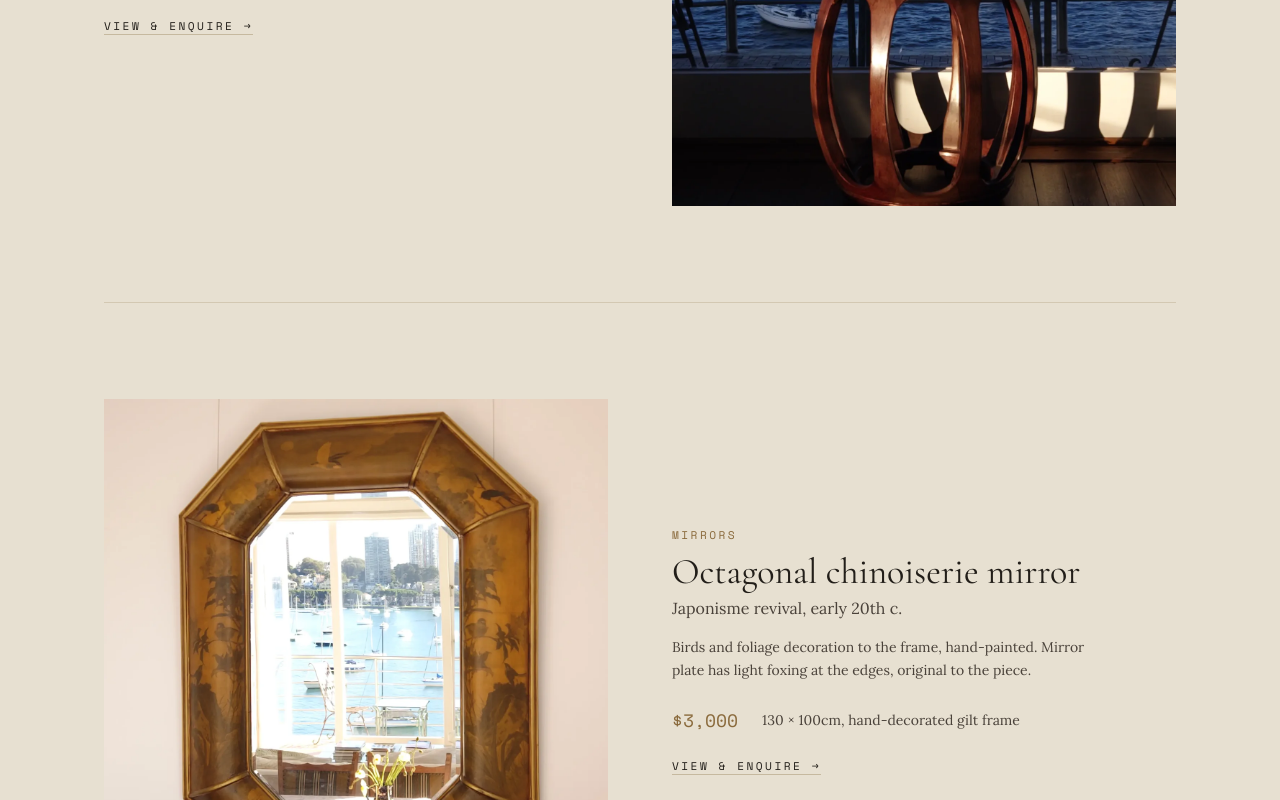
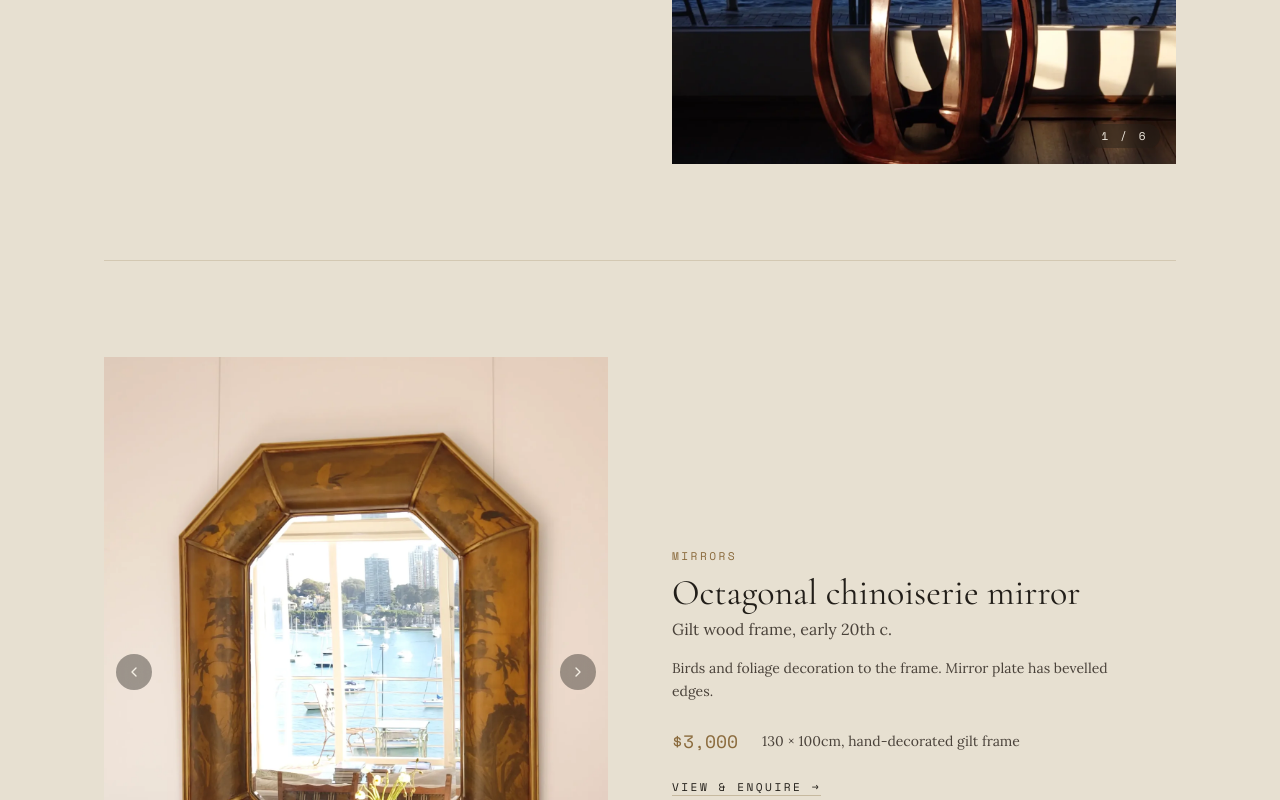
Before and after one commit to miacollis35-rgb/musetta-site, a Next.js app: page /collection in a window 1280 px wide. Shown: the part 1840-2640 px from the top of the page. Built offline with nearby package versions, Linux system fonts and the light colour scheme.

Commit message:
Update collection details, sort sold items last, fix image sizing, add listing gallery arrows

```diff
--- a/src/app/collection/page.tsx
+++ b/src/app/collection/page.tsx
@@ -7,20 +7,21 @@ import { categories, pieces, type Piece } from "@/data/pieces";
 
 const filterOptions = [...categories, "Sold"];
 
-// A small, deterministic rhythm of aspect ratios so the page doesn't
-// read as a uniform grid — each entry gets a slightly different crop,
-// the way a magazine spread varies image sizes without losing order.
-const ratios = ["aspect-[3/4]", "aspect-[4/5]", "aspect-square"];
-
 export default function Collection() {
   const [active, setActive] = useState("All");
 
-  const visible =
+  const filtered =
     active === "All"
       ? pieces
       : active === "Sold"
       ? pieces.filter((p) => p.sold)
       : pieces.filter((p) => p.category === active && !p.sold);
+
+  // Sold pieces always sink to the bottom of whatever's currently shown,
+  // without disturbing the order otherwise.
+  const visible = [...filtered].sort(
+    (a, b) => Number(a.sold) - Number(b.sold)
+  );
 
   return (
     <>
@@ -92,7 +93,20 @@ export default function Collection() {
 }
 
 function PieceRow({ piece: p, index: i }: { piece: Piece; index: number }) {
-  const ratio = ratios[i % ratios.length];
+  const [imgIndex, setImgIndex] = useState(0);
+  const hasMultiple = p.images.length > 1;
+
+  function next(e: React.MouseEvent) {
+    e.preventDefault();
+    e.stopPropagation();
+    setImgIndex((n) => (n + 1) % p.images.length);
+  }
+
+  function prev(e: React.MouseEvent) {
+    e.preventDefault();
+    e.stopPropagation();
+    setImgIndex((n) => (n - 1 + p.images.length) % p.images.length);
+  }
 
   return (
     <article
@@ -102,12 +116,12 @@ function PieceRow({ piece: p, index: i }: { piece: Piece; index: number }) {
     >
       <Link
         href={`/collection/${p.slug}`}
-        className={`group relative block w-full overflow-hidden ${ratio} ${
+        className={`group relative block aspect-[4/5] w-full overflow-hidden ${
           i % 2 === 1 ? "md:order-2" : ""
         }`}
       >
         <Image
-          src={p.images[0]}
+          src={p.images[imgIndex]}
           alt={p.title}
           fill
           sizes="(min-width: 768px) 45vw, 90vw"
@@ -119,6 +133,30 @@ function PieceRow({ piece: p, index: i }: { piece: Piece; index: number }) {
           <span className="eyebrow absolute left-4 top-4 rounded-full bg-ink px-3 py-1 text-plaster">
             Sold
           </span>
+        )}
+
+        {hasMultiple && (
+          <>
+            <button
+              type="button"
+              onClick={prev}
+              aria-label="Previous photo"
+              className="absolute left-3 top-1/2 flex h-9 w-9 -translate-y-1/2 items-center justify-center rounded-full bg-ink/40 text-paper backdrop-blur-sm transition-colors duration-200 hover:bg-ink/60"
+            >
+              <ArrowIcon direction="left" />
+            </button>
+            <button
+              type="button"
+              onClick={next}
+              aria-label="Next photo"
+              className="absolute right-3 top-1/2 flex h-9 w-9 -translate-y-1/2 items-center justify-center rounded-full bg-ink/40 text-paper backdrop-blur-sm transition-colors duration-200 hover:bg-ink/60"
+            >
+              <ArrowIcon direction="right" />
+            </button>
+            <span className="eyebrow absolute bottom-4 right-4 rounded-full bg-ink/40 px-3 py-1 text-paper backdrop-blur-sm">
+              {imgIndex + 1} / {p.images.length}
+            </span>
+          </>
         )}
       </Link>
       <div className={i % 2 === 1 ? "md:order-1" : ""}>
@@ -150,3 +188,21 @@ function PieceRow({ piece: p, index: i }: { piece: Piece; index: number }) {
     </article>
   );
 }
+
+function ArrowIcon({ direction }: { direction: "left" | "right" }) {
+  return (
+    <svg
+      width="16"
+      height="16"
+      viewBox="0 0 24 24"
+      fill="none"
+      stroke="currentColor"
+      strokeWidth="2"
+      strokeLinecap="round"
+      strokeLinejoin="round"
+      className={direction === "left" ? "" : "rotate-180"}
+    >
+      <path d="M15 18l-6-6 6-6" />
+    </svg>
+  );
+}
--- a/src/data/pieces.ts
+++ b/src/data/pieces.ts
@@ -27,7 +27,7 @@ export const pieces: Piece[] = [
     title: "Bessarabian kilim",
     era: "Early 20th century",
     material: "260 × 310cm, hand-woven wool",
-    price: "$2,500",
+    price: "$1,500",
     category: "Textiles",
     sold: false,
     images: [
@@ -37,7 +37,7 @@ export const pieces: Piece[] = [
       "/collection/kilim-4.webp",
       "/collection/kilim-5.webp",
     ],
-    note: "Excellent condition for its age. Colours have softened to a dust-rose and ochre that photographs slightly warmer than in person.",
+    note: "Excellent condition for its age. Flat weave, handwoven wool kilim rug originating from Romania. Natural pigment dyes.",
   },
   {
     slug: "chinese-blue-white-ginger-jar",
@@ -60,7 +60,7 @@ export const pieces: Piece[] = [
   {
     slug: "octagonal-chinoiserie-mirror",
     title: "Octagonal chinoiserie mirror",
-    era: "Japonisme revival, early 20th c.",
+    era: "Gilt wood frame, early 20th c.",
     material: "130 × 100cm, hand-decorated gilt frame",
     price: "$3,000",
     category: "Mirrors",
@@ -78,14 +78,14 @@ export const pieces: Piece[] = [
       "/collection/mirror-chinoiserie-10.webp",
       "/collection/mirror-chinoiserie-11.webp",
     ],
-    note: "Birds and foliage decoration to the frame, hand-painted. Mirror plate has light foxing at the edges, original to the piece.",
+    note: "Birds and foliage decoration to the frame. Mirror plate has bevelled edges.",
   },
   {
     slug: "chinese-red-lacquer-cabinet",
     title: "Chinese red lacquer cabinet",
     era: "Mid-20th century",
-    material: "Lacquered hardwood, brass fittings",
-    price: "$2,000",
+    material: "133 × 87 × 46cm, lacquered hardwood, brass fittings",
+    price: "$1,500",
     category: "Furniture",
     sold: false,
     images: [
@@ -103,13 +103,13 @@ export const pieces: Piece[] = [
       "/collection/cabinet-red-lacquer-12.webp",
       "/collection/cabinet-red-lacquer-13.webp",
     ],
-    note: "Hand-painted landscape scenes to both doors, original circular brass lock plate. Currently doing double duty as a bar cabinet.",
+    note: "Hand-painted landscape scenes to both doors, circular brass lock plate.",
   },
   {
     slug: "giltwood-bamboo-mirror",
     title: "Giltwood bamboo-form mirror",
     era: "20th century",
-    material: "Carved giltwood, faux-bamboo moulding",
+    material: "76 × 51cm, carved giltwood, faux-bamboo moulding",
     price: "$550",
     category: "Mirrors",
     sold: false,
@@ -120,13 +120,13 @@ export const pieces: Piece[] = [
       "/collection/mirror-bamboo-4.webp",
       "/collection/mirror-bamboo-5.webp",
     ],
-    note: "Light gilt wear at the high points of the moulding, which we think only helps it. Hangs either orientation.",
+    note: "Ready to hang.",
   },
   {
     slug: "ceramic-pineapple-lamp",
     title: "Mid-century table lamp by Bondia Manises, Spain",
-    era: "Mid-20th century, Bondia Manises",
-    material: "Glazed ceramic, linen shade",
+    era: "1960s, Bondia Manises, Spain",
+    material: "50cm high (66cm with shade), glazed ceramic, seagrass shade",
     price: "$1,500",
     category: "Lighting",
     sold: false,
@@ -140,13 +140,13 @@ export const pieces: Piece[] = [
       "/collection/lamp-pineapple-7.webp",
       "/collection/lamp-pineapple-8.webp",
     ],
-    note: "Rewired and tested. The shade is original — a little sun-warmed at one edge, barely visible once lit.",
+    note: "Slight wear to the base consistent with age. Seagrass lampshade is included.",
   },
   {
     slug: "oak-dining-chairs-set-of-six",
     title: "Set of six oak dining chairs",
     era: "Mid-20th century",
-    material: "Solid oak, striped upholstery",
+    material: "Solid oak, striped wool upholstery",
     price: "$1,400",
     category: "Furniture",
     sold: false,
@@ -159,7 +159,7 @@ export const pieces: Piece[] = [
       "/collection/dining-chairs-6.webp",
       "/collection/dining-chairs-7.webp",
     ],
-    note: "Sold as a set of six. Upholstery is a later reupholster in good condition; frames are original and sturdy.",
+    note: "Sold as a set of six. Upholstery is original and in good condition.",
   },
   {
     slug: "octagonal-bamboo-mirror",
@@ -170,12 +170,12 @@ export const pieces: Piece[] = [
     category: "Mirrors",
     sold: true,
     images: ["/collection/mirror-octagon-bamboo.webp"],
-    note: "Simple and unfussy — pairs well with almost anything. One small age crack to the frame, stable and not worsening.",
+    note: "Italian, mid-century bamboo mirror.",
   },
   {
     slug: "murano-glass-mirror",
     title: "Murano glass mirror",
-    era: "1960s",
+    era: "1960s, Murano, Italy",
     material: "46 × 37cm, Murano glass mosaic frame",
     price: "$650",
     category: "Mirrors",
@@ -184,7 +184,7 @@ export const pieces: Piece[] = [
       "/collection/murano-mirror-1.webp",
       "/collection/murano-mirror-2.webp",
     ],
-    note: "A checkerboard of blue and green Murano glass tiles, each catching the light differently. Faceted crystal rosette details at the corners.",
+    note: "A checkerboard of blue and green Murano glass, each catching the light differently. Faceted crystal rosette details at the corners. One rosette is missing.",
   },
   {
     slug: "hollywood-regency-mirror",
@@ -203,6 +203,6 @@ export const pieces: Piece[] = [
       "/collection/regency-mirror-6.webp",
       "/collection/regency-mirror-7.webp",
     ],
-    note: "A statement piece — segmented mirrored panels set within a carved, beaded giltwood frame. One small crack to the mirror face, unnoticeable once hung.",
+    note: "A statement piece — segmented mirrored panels set within a carved, giltwood frame. One small crack to the mirror face, unnoticeable once hung.",
   },
 ];
```
